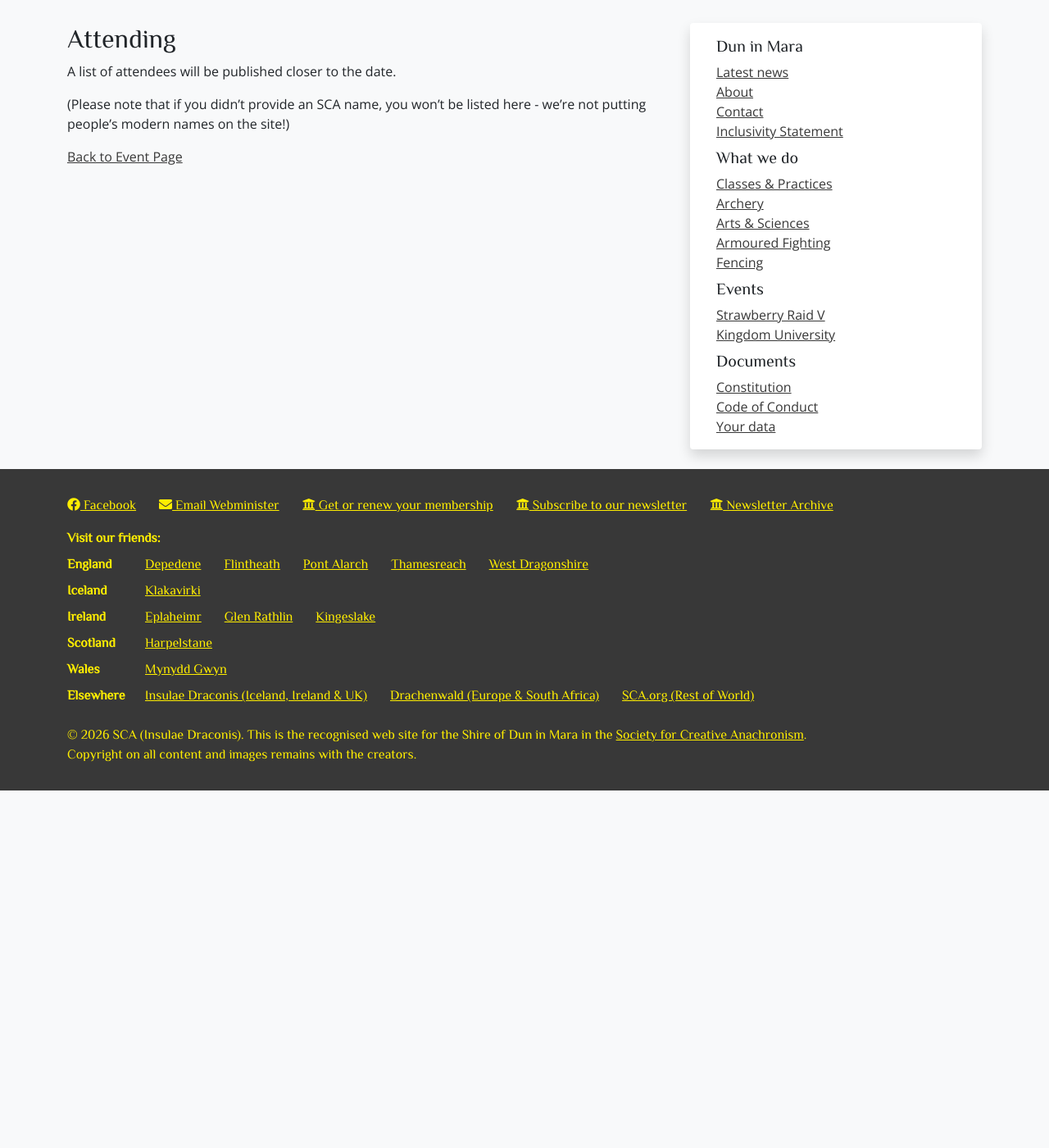
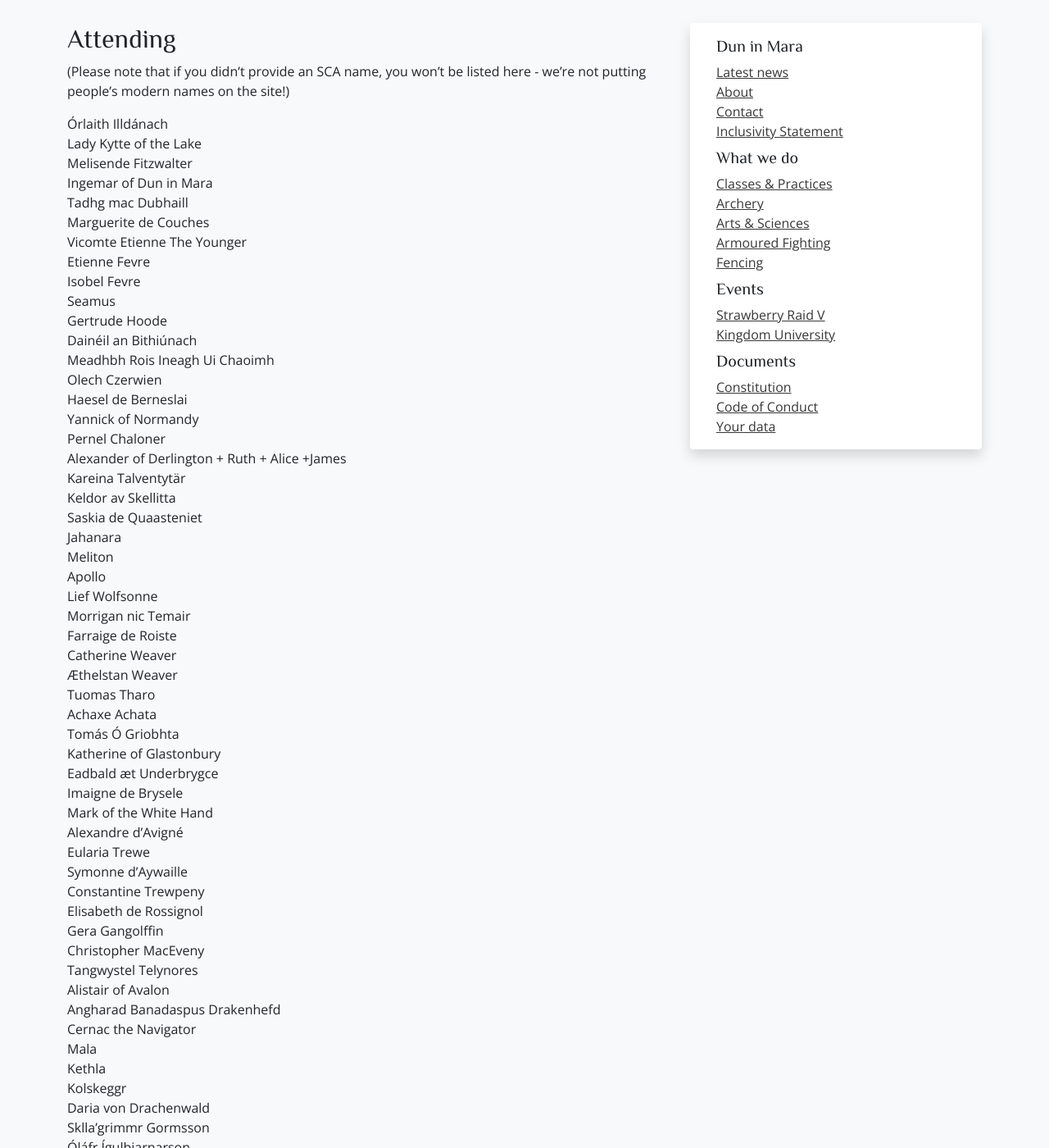
Before and after one commit to drachenwald/dun-in-mara, a Jekyll site: the page built from events/2026/strawberry-raid-v/attending.md, in a window 1280 px wide and 1400 px high, scrolled down 245 px. Shown: the whole window at 82% size. Built offline with Jekyll 4.4.1, drawn with Linux system fonts in a browser that asks for light colours; comment, search, counter and statistics services are not loaded; before the commit the page ends 1209 px from its top, so only the background shows below that; some of the changed text lies outside the part shown.

Commit message:
Added attending names and fixed hyperlink news article

```diff
--- a/events/2026/strawberry-raid-v/attending.md
+++ b/events/2026/strawberry-raid-v/attending.md
@@ -6,9 +6,75 @@ excerpt: "27 May-1 June 2026. Sigginstown Castle, Co. Wexford, Ireland."
 
 ## Attending
 
-A list of attendees will be published closer to the date.
 
 (Please note that if you didn't provide an SCA name, you won't be listed here - we're not putting people's modern names on the site!)
 
+Órlaith Illdánach
+Lady Kytte of the Lake
+Melisende Fitzwalter
+Ingemar of Dun in Mara
+Tadhg mac Dubhaill
+Marguerite de Couches
+Vicomte Etienne The Younger
+Etienne Fevre
+Isobel Fevre
+Seamus
+Gertrude Hoode
+Dainéil an Bithiúnach
+Meadhbh Rois Ineagh Ui Chaoimh
+Olech Czerwien
+Haesel de Berneslai
+Yannick of Normandy
+Pernel Chaloner
+Alexander of Derlington + Ruth + Alice +James
+Kareina Talventytär
+Keldor av Skellitta
+Saskia de Quaasteniet
+Jahanara
+Meliton
+Apollo
+Lief Wolfsonne
+Morrigan nic Temair
+Farraige de Roiste
+Catherine Weaver
+Æthelstan Weaver
+Tuomas Tharo
+Achaxe Achata
+Tomás Ó Griobhta
+Katherine of Glastonbury
+Eadbald æt Underbrygce
+Imaigne de Brysele
+Mark of the White Hand
+Alexandre d'Avigné
+Eularia Trewe
+Symonne d'Aywaille
+Constantine Trewpeny
+Elisabeth de Rossignol
+Gera Gangolffin
+Christopher MacEveny
+Tangwystel Telynores
+Alistair of Avalon
+Angharad Banadaspus Drakenhefd
+Cernac the Navigator
+Mala
+Kethla
+Kolskeggr
+Daria von Drachenwald
+Sklla'grimmr Gormsson
+Óláfr Ígulbjarnarson
+Malachy von Ulm
+Gilbert Blakthorn
+Adisla Arnulfsdottir
+Gytha Ui Bhanain
+Magdelena Grace Vane
+Oriane d'Avallon
+Baroness Fianna Rua Nic Mhathúna
+Eduardo Lucrezia
+Finn Baneson
+Juliette of Dun in Mara
+Hugh de Belesduna
+Viscountess Susannah of York
+Alays de Lunel
+
 
 <a href="/events/2026/strawberry-raid-v/">Back to Event Page</a>
```
Also changed, not shown: events/2026/strawberry-raid-v/news.md (+1 -1 lines).
